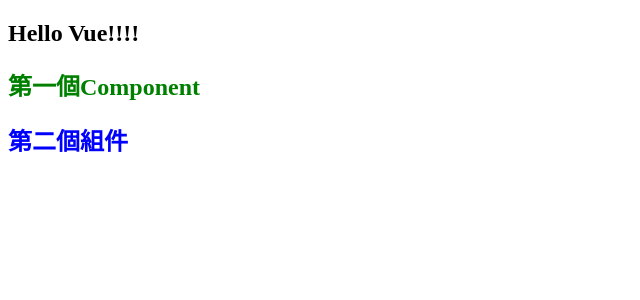
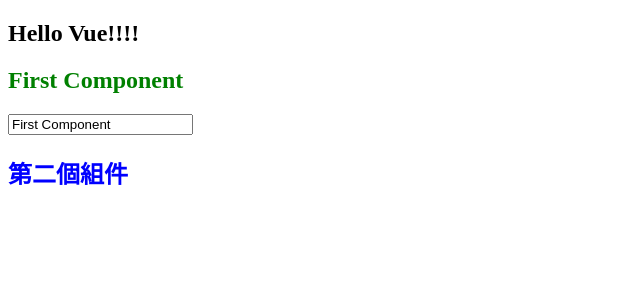
Before and after one commit to HsiaoHungWang/vue-mfee, a Vue app: page / in a window 1280 px wide. Shown: the top 300 px of the page, without its empty margins (0-640 px from the left). Built offline with nearby package versions, Linux system fonts and the light colour scheme.

Commit message:
Setup 語法糖初體驗

```diff
--- a/src/App.vue
+++ b/src/App.vue
@@ -7,7 +7,7 @@
 
 <template>
   <h2>Hello Vue!!!!</h2>
-  <FirstComponent></FirstComponent>
+ <FirstComponent></FirstComponent>
   <SecondComponent></SecondComponent>
 </template>
 
--- a/src/components/FirstComponent.vue
+++ b/src/components/FirstComponent.vue
@@ -1,7 +1,12 @@
 <template>
-  <h2>第一個Component</h2>
+  <h2>{{ message }}</h2>
+  <input type="text" v-model="message" />
 </template>
-<script setup></script>
+<script setup>
+import { ref } from 'vue';
+const message = ref("First Component")
+
+</script>
 <style scoped>
   h2{color:green}
 </style>
```
